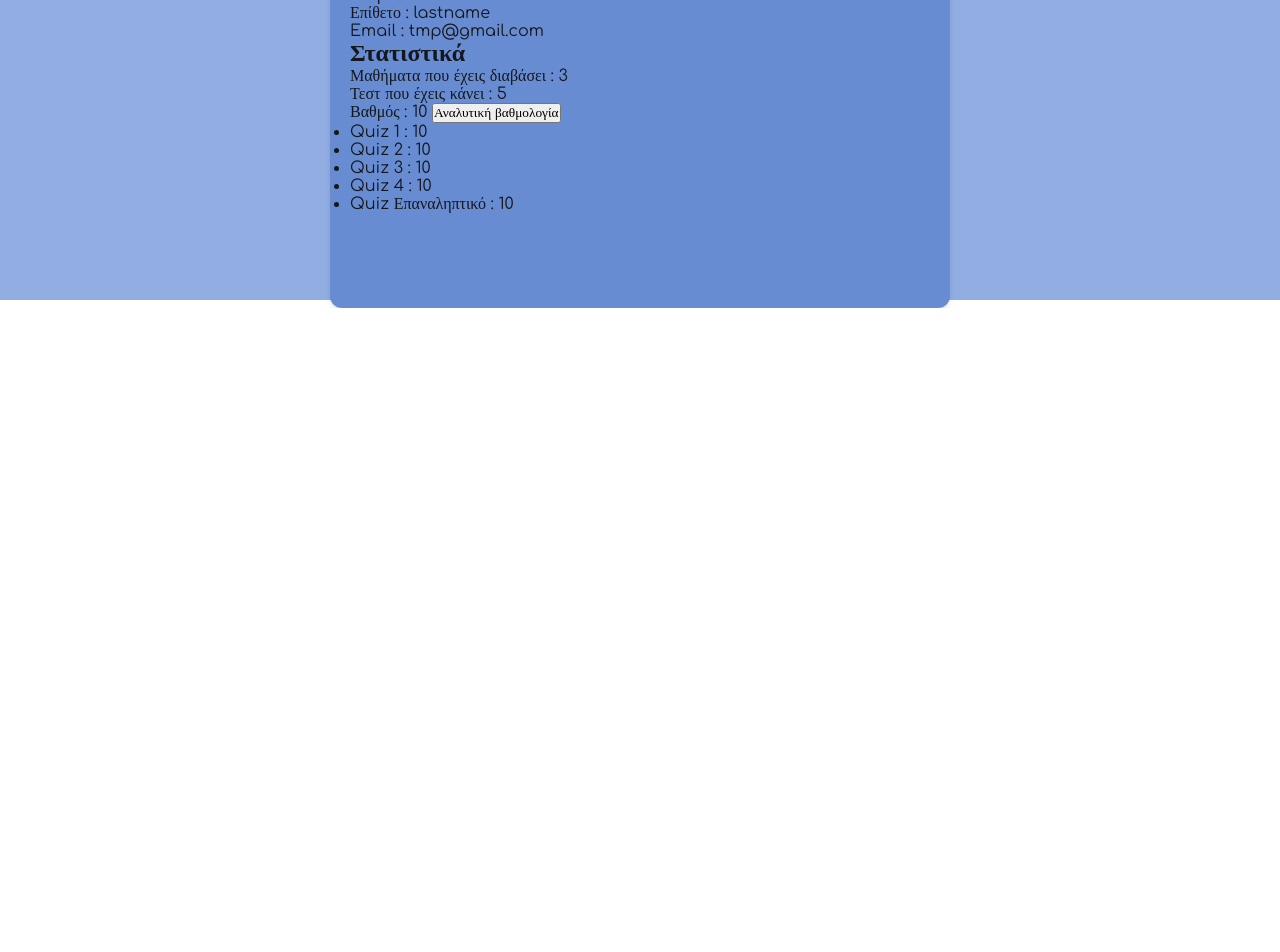
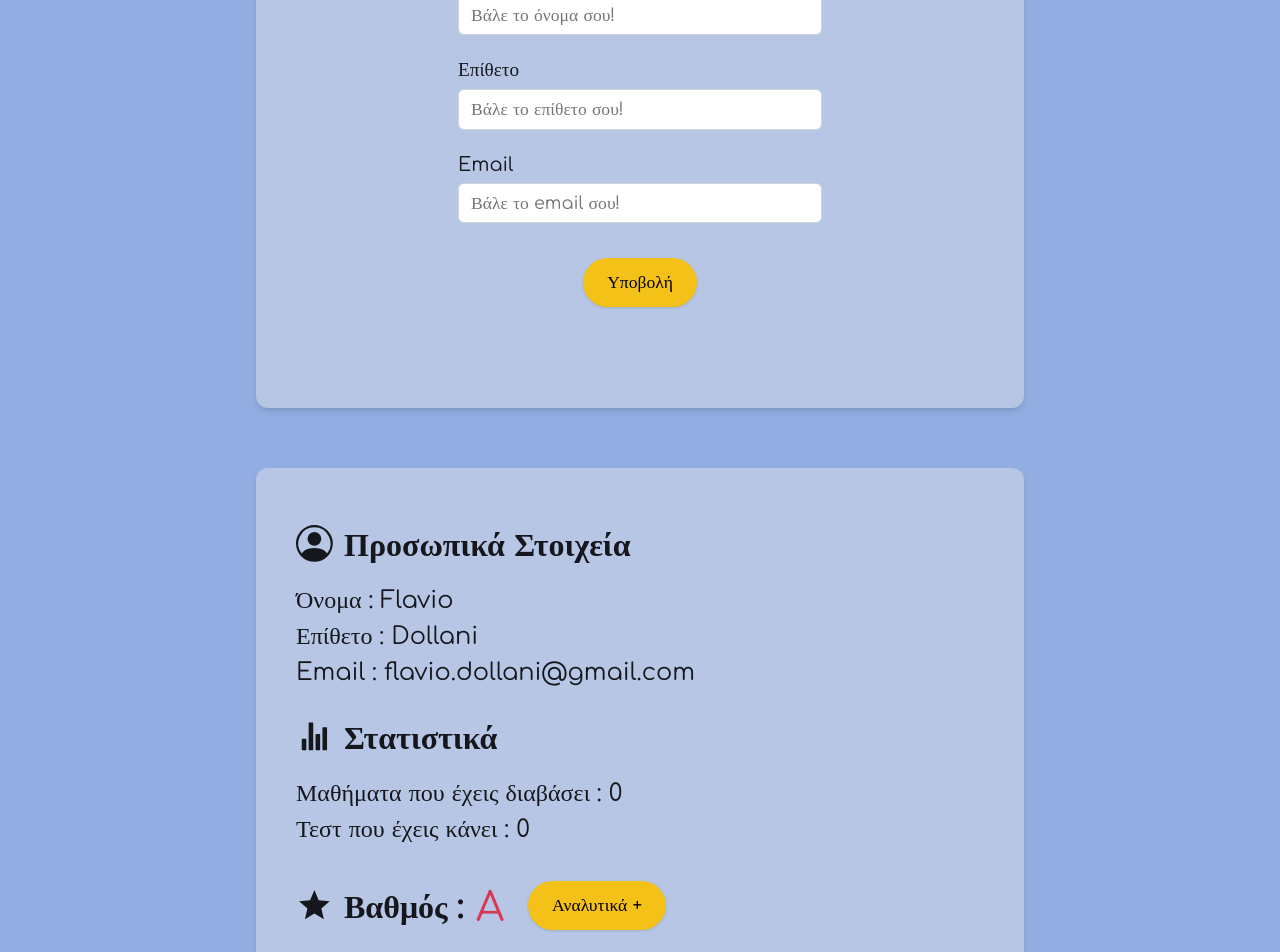
Before and after one commit to dflav/e-learning-app, a React (Create React App) app: page /profile in a window 1280 px wide. Shown: the part 560-1512 px from the top of the page. Before the commit the page ends 868 px from the top, so only its background shows below. Built offline with nearby package versions, Linux system fonts and the light colour scheme.

Commit message:
Profile Changes

```diff
--- a/src/Pages/Home.module.css
+++ b/src/Pages/Home.module.css
@@ -3,7 +3,7 @@
   flex-direction: column;
   justify-content: center;
   align-items: center;
-  background: #5070e2;
+  background: #6740e7;
   margin-top: 60px;
   min-height: calc(100vh - 60px);
   padding-bottom: 60px;
@@ -11,7 +11,7 @@
 
 .header {
   font-size: 2.5rem;
-  margin: 100px;
+  margin: 80px;
   color: #e1e9fc;
 }
 
--- a/src/Pages/Profile.js
+++ b/src/Pages/Profile.js
@@ -1,7 +1,25 @@
 import React from 'react'
+import { useState } from 'react'
 import styles from './Profile.module.css'
+import { FaPencilAlt } from 'react-icons/fa'
+import { BsPersonCircle } from 'react-icons/bs'
+import { IoIosStats } from 'react-icons/io'
+import { MdGrade } from 'react-icons/md'
 
 const Profile = () => {
+  const firstname = 'Flavio'
+  const lastname = 'Dollani'
+  const email = 'flavio.dollani@gmail.com'
+  const totalTests = '0'
+  const totalLessons = '0'
+  const grade = 'A'
+
+  const [grades, setGrades] = useState(true)
+
+  const showGrades = () => setGrades(prev => !prev)
+
+  const expandSign = grades ? '+' : '-'
+
   return (
     <div className={styles.container}>
       <section>
@@ -11,6 +29,7 @@ const Profile = () => {
         <p className={styles.title}>Δες τα στατιστικά σου!</p>
       </section>
       <div className={styles.form_container}>
+        <h1>Log in</h1>
         <form>
           <label htmlFor='firstName'>Όνομα</label>
           <input type='text' id='firstName' placeholder='Βάλε το όνομα σου!' />
@@ -21,51 +40,63 @@ const Profile = () => {
           <label htmlFor='email'>Email</label>
           <input type='email' id='email' placeholder='Βάλε το email σου!' />
 
-          <button>Υποβολή</button>
+          <button type='submit' className={styles.btn}>
+            Υποβολή
+          </button>
         </form>
-        <div>
-          <h2>Προσωπικά Στοιχεία</h2>
-          <div>
-            <span>Όνομα : </span>
-            name
-          </div>
-          <div>
-            <span>Επίθετο : </span>
-            lastname
-          </div>
-          <div>
-            <span>Email : </span>
-            tmp@gmail.com
-          </div>
-          <h2>Στατιστικά</h2>
-          <div>
-            <span>Μαθήματα που έχεις διαβάσει : </span>3
-          </div>
-          <div>
-            <span>Τεστ που έχεις κάνει : </span>5
       </div>
 
-          <div>
-            <span>Βαθμός : </span> 10 <button>Αναλυτική βαθμολογία</button>
-            <ul>
+      <div className={styles.stats_container}>
+        <div className={styles.info}>
+          <h1>
+            <BsPersonCircle />
+            Προσωπικά Στοιχεία
+          </h1>
+          <span>Όνομα : {firstname}</span>
+          <span>Επίθετο : {lastname}</span>
+          <span>Email : {email}</span>
+        </div>
+
+        <div className={styles.info}>
+          <h1>
+            <IoIosStats />
+            Στατιστικά
+          </h1>
+          <span>Μαθήματα που έχεις διαβάσει : {totalLessons} </span>
+          <span>Τεστ που έχεις κάνει : {totalTests}</span>
+        </div>
+
+        <div className={styles.grades}>
+          <h1>
+            <MdGrade />
+            Βαθμός : <span>{grade}</span>
+          </h1>
+          <button type='button' onClick={showGrades} className={styles.btn}>
+            Αναλυτικά {expandSign}
+          </button>
+        </div>
+        <ul hidden={grades}>
           <li>
-                <span> Quiz 1 : </span> 10
+            <FaPencilAlt />
+            Quiz 1 :
           </li>
           <li>
-                <span> Quiz 2 : </span> 10
+            <FaPencilAlt />
+            Quiz 2 :
           </li>
           <li>
-                <span> Quiz 3 : </span> 10
+            <FaPencilAlt />
+            Quiz 3 :
           </li>
           <li>
-                <span> Quiz 4 : </span> 10
+            <FaPencilAlt />
+            Quiz 4 :
           </li>
           <li>
-                <span> Quiz Επαναληπτικό : </span> 10
+            <FaPencilAlt />
+            Επαναληπτικό :
           </li>
         </ul>
-          </div>
-        </div>
       </div>
     </div>
   )
--- a/src/Pages/Profile.module.css
+++ b/src/Pages/Profile.module.css
@@ -2,7 +2,8 @@
   margin-top: 60px;
   background: #91ade1;
   color: #e1e9fc;
-  height: 100vh;
+  min-height: calc(100vh - 60px);
+  padding-bottom: 60px;
 }
 
 .container section {
@@ -26,20 +27,147 @@
 }
 
 .form_container {
-  background: #678cd2;
-  max-width: 620px;
+  background: #b7c6e4;
+  width: 60%;
+  min-height: 600px;
+  max-width: 1320px;
   margin: 60px auto;
   border-radius: 12px;
   box-shadow: 0 4px 6px -1px rgb(0 0 0 / 0.1), 0 2px 4px -2px rgb(0 0 0 / 0.1);
   padding: 20px;
   color: #15171c;
-  min-height: 500px;
+  display: flex;
+  align-items: center;
+  justify-content: center;
+  flex-direction: column;
+}
+
+.form_container h1 {
+  margin-bottom: 1em;
 }
 
 .form_container form {
   display: flex;
   flex-direction: column;
-  height: 100%;
-  justify-content: space-evenly;
   align-items: flex-start;
+  width: 50%;
 }
+
+.form_container form label {
+  font-size: 1.2rem;
+  margin-bottom: 0.5rem;
+}
+
+.form_container form input {
+  padding: 0.375rem 0.75rem;
+  width: 100%;
+  line-height: 1.5;
+  border-radius: 0.375rem;
+  border: 1px solid #ced4da;
+  font-size: 1.1rem;
+  margin-bottom: 1.5rem;
+}
+
+.form_container form input:focus {
+  outline-color: #3d5c93;
+}
+
+.btn {
+  border: none;
+  font-size: 1.1rem;
+  background: #f4c118;
+  margin: 0.7rem 0;
+  padding: 0.8rem 2rem;
+  line-height: 1.5;
+  border-radius: 2rem;
+  cursor: pointer;
+  box-shadow: 0 1px 3px 0 rgb(0 0 0 / 0.1), 0 1px 2px -1px rgb(0 0 0 / 0.1);
+  transition: all 0.4s ease;
+  align-self: center;
+}
+
+.btn:hover {
+  background: #f7d154;
+}
+
+@media (max-width: 1300px) {
+  .btn {
+    padding: 0.7rem 1.5rem;
+  }
+}
+
+.stats_container {
+  width: 60%;
+  line-height: 1.5;
+  background: #b7c6e4;
+  max-width: 1320px;
+  margin: 60px auto;
+  border-radius: 12px;
+  box-shadow: 0 4px 6px -1px rgb(0 0 0 / 0.1), 0 2px 4px -2px rgb(0 0 0 / 0.1);
+  padding: 30px 40px;
+  color: #15171c;
+}
+
+.stats_container h1 {
+  /* margin-bottom: 0.8rem; */
+  margin-right: 1.5rem;
+  display: flex;
+  align-items: center;
+}
+
+.stats_container h1 svg {
+  font-size: 2.3rem;
+  margin-right: 0.7rem;
+  margin-bottom: 5px;
+}
+
+.info {
+  display: flex;
+  flex-direction: column;
+  margin-top: 1.5rem;
+}
+
+.info h1 {
+  margin-bottom: 0.8rem;
+}
+
+.stats_container span {
+  font-size: 1.5rem;
+}
+
+.stats_container ul {
+  list-style: none;
+  background: #aabee0;
+  border-top: 2px solid #1e4384;
+  font-size: 1.5rem;
+  border-bottom-left-radius: 12px;
+  border-bottom-right-radius: 12px;
+  width: 420px;
+}
+.stats_container li {
+  padding: 0.4rem 0.8rem;
+  display: flex;
+  align-items: center;
+}
+
+.stats_container li svg {
+  font-size: 1.5rem;
+  margin-right: 0.7rem;
+  margin-bottom: 2px;
+}
+.grades {
+  display: flex;
+  align-items: center;
+  margin-top: 1.4rem;
+}
+
+.grades h1 {
+  margin-top: 5px;
+}
+
+.grades span {
+  font-size: 2.5rem;
+  font-weight: 400;
+  color: rgb(216, 54, 81);
+  margin-left: 0.8rem;
+}
```
Lines whose indentation alone changed are shown as unchanged.
